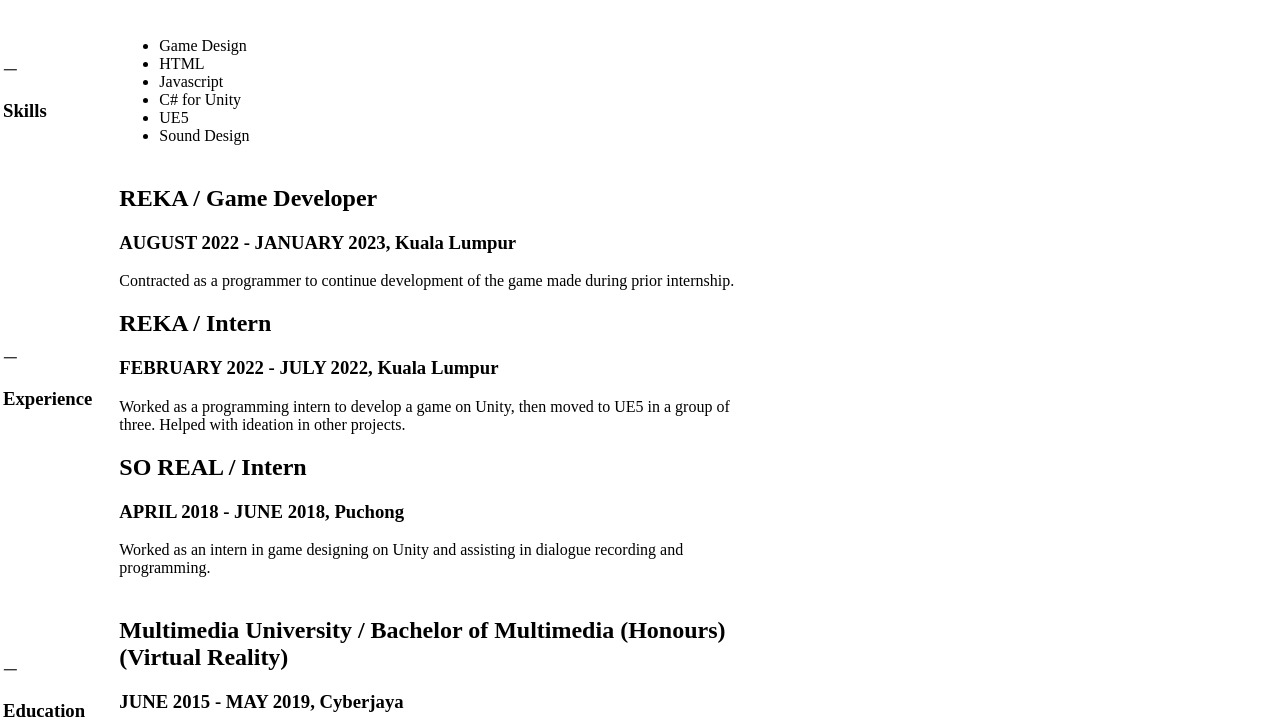
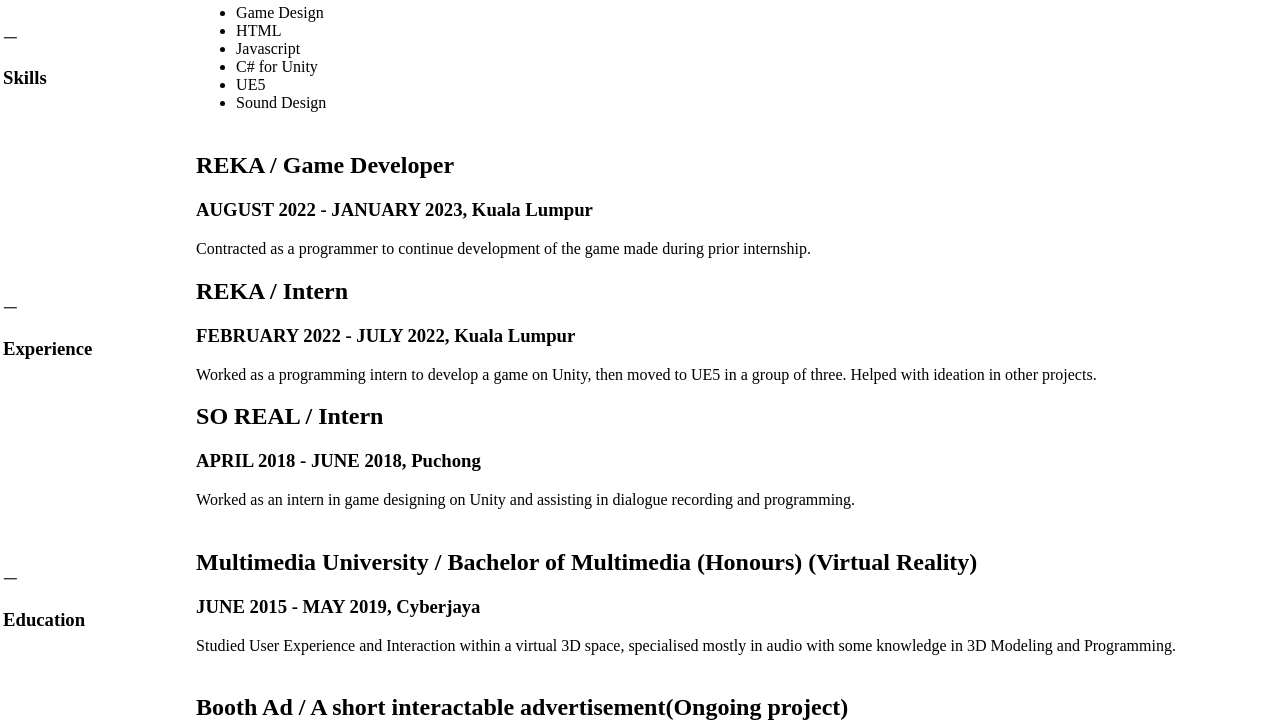
Before and after one commit to Raezarius/Web-CV-Recreation, a plain HTML site: page public/index.html in a window 1280 px wide. Shown: the part 214-940 px from the top of the page. Drawn offline with nearby package versions, Linux system fonts and the light colour scheme.

Commit message:
Update styles.css

```diff
--- a/styles.css
+++ b/styles.css
@@ -9,8 +9,7 @@ body {
 }
 
 table {
-    width: 60%;
-    vertical-align: middle;
+    width: 100%;
 }
 
 .leftSide {
```
